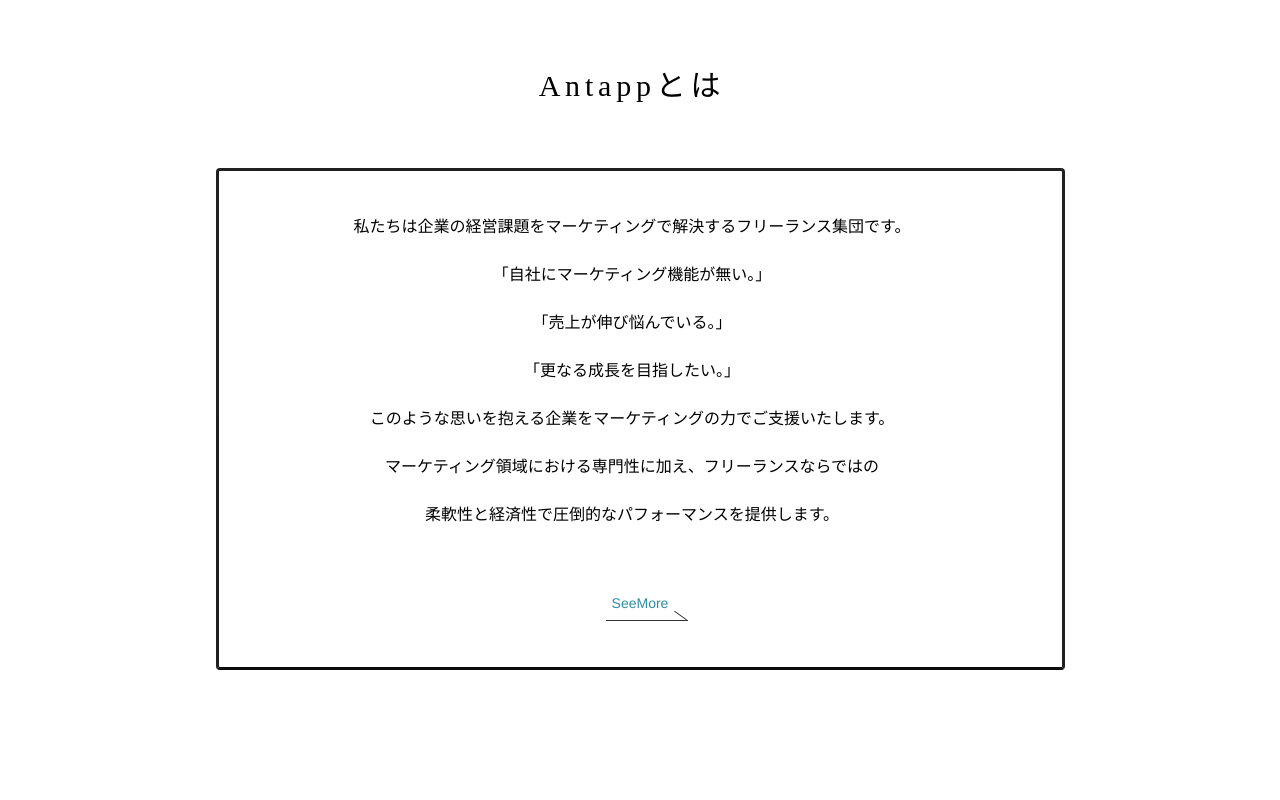
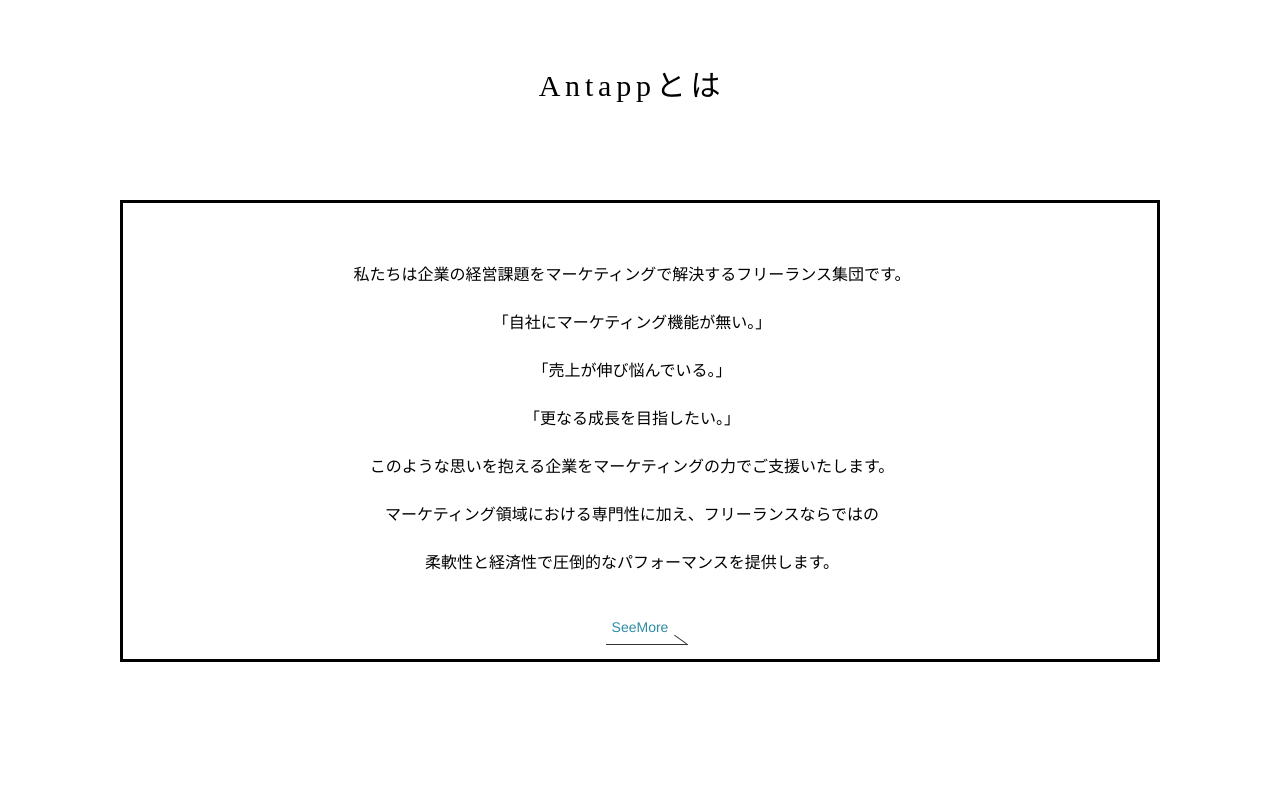
Before and after one commit to kutsu-4ta/antapp-marketing, a React (Create React App) app in the folder antapp-marketing-react/: page / in a window 1280 px wide. Shown: the part 860-1660 px from the top of the page. Built offline with nearby package versions, Linux system fonts and the light colour scheme.

Commit message:
fix: 特徴ページに画像配置

```diff
--- a/antapp-marketing-react/src/commons/myTheme.tsx
+++ b/antapp-marketing-react/src/commons/myTheme.tsx
@@ -15,8 +15,8 @@
             xs: 0,
             sm: 600,
             md: 768,
-            lg: 1025,
-            xl: 1536
+            lg: 1600,
+            xl: 1700
         },
     },
     typography: {
--- a/antapp-marketing-react/src/index.tsx
+++ b/antapp-marketing-react/src/index.tsx
@@ -28,11 +28,9 @@
               <BrowserRouter>
                   <Routes>
                       <Route path="/" element={<Home />} />
-                      {/*<Route path="/home" element={<Home />} />*/}
                       <Route path="/product" element={<Product />} />
                       <Route path="/productPaper" element={<ProductPaper />} />
                       <Route path="/contact" element={<Contact />} />
-                        {/*<Route exact path="/form" component={Form} />*/}
                   </Routes>
               </BrowserRouter>
               <Footer />
--- a/antapp-marketing-react/src/pages/home.tsx
+++ b/antapp-marketing-react/src/pages/home.tsx
@@ -119,16 +119,20 @@
                             textDecoration: 'none',
                         }}
                     >Antappとは</Typography>
-                    <Box sx={{border: 'black', padding: 4, marginY: 2 }}>
-                        <Paper className={'about'} sx={{ boxShadow: 'none', padding: 4, marginY: 2 }}>
+                    <Box sx={{ padding: 4, marginY: 2 }}>
+                        <Paper className={'about'} sx={{ boxShadow: 'none', padding: 4, marginY: 2, border: 'none'}}>
+                            <Stack border={'solid'} borderColor={'black'}>
+                                <Item>
                                     <Typography
                                         variant="body1"
                                         justifyContent="center"
                                         fontSize={30}
                                         // noWrap
                                         sx={{
+                                            borderRadius: 1,
+                                            paddingTop: 5,
                                             mr: 2,
-                                    display: { xs: 'flex', md: 'flex' },
+                                            display: { xs: 'flex', md: 'flex'},
                                             fontFamily: 'Hiragino Kaku Gothic ProN',
                                             fontWeight: 100,
                                             fontSize: '1rem',
@@ -146,13 +150,15 @@
                                         マーケティング領域における専門性に加え、フリーランスならではの<br/>
                                         柔軟性と経済性で圧倒的なパフォーマンスを提供します。<br/>
                                     </Typography>
-                            <Item sx={{paddingTop: 5}}>
+                                </Item>
+                            <Item>
                                 <p className={'seemore'}>
                                     <span>
                                         <a className={"btnarrow4"} href="./product">SeeMore</a>
                                     </span>
                                 </p>
                             </Item>
+                            </Stack>
                         </Paper>
                     </Box>
                 </Paper>
--- a/antapp-marketing-react/src/pages/product.tsx
+++ b/antapp-marketing-react/src/pages/product.tsx
@@ -39,7 +39,9 @@
             <Container sx={{
                 height: '100vh',
                 paddingLeft: 0,
-                marginLeft: 0
+                marginLeft: 0,
+                paddingRight: 0,
+                marginRight: 0
             }}
             >
                 <Paper sx={{border: 'none',
@@ -47,17 +49,22 @@
                     padding: 0,
                     paddingTop: 50,
                     marginLeft: 0,
+                    marginRight: 0,
                     background: 'none',
                 }}>
                     <Stack
                         justifyContent="space-evenly"
                         alignItems="center"
+                        direction={{ xs: 'row', sm: 'row' }}
+                        spacing={{ xs: 1, sm: 2, md: 0 }}
+                        sx={{padding: 0, margin: 0}}
+                    >
+                    <Stack
+                        justifyContent="space-evenly"
+                        alignItems="center"
                         direction={{ xs: 'column', sm: 'column' }}
                         spacing={{ xs: 1, sm: 2, md: 4 }}
-                        sx={{
-                            paddingLeft: 0,
-                            marginLeft: 0
-                        }}
+                        sx={{padding: 0, margin: 0}}
                     >
                         <Item
                             sx={{
@@ -112,6 +119,10 @@
                                     </a>
                                 </span>
                             </Item>
+                        </Item>
+                    </Stack>
+                    <Item sx={{paddingLeft: 0, marginLeft: 0}}>
+                        <img src="https://antapp-marketing.com/wp-content/themes/Antapp2023/assets/images/feature-top.svg" />
                     </Item>
                     </Stack>
                 </Paper>
@@ -173,6 +184,7 @@
                                 textDecoration: 'none',
                             }}
                         >
+                            {/*<img className="display-middle" src="https://antapp-marketing.com/wp-content/themes/Antapp2023/assets/images/feature-top-down-arrow.svg"/>*/}
                         Antappが全て解決いたします！
                         </Typography>
                     </Paper>
@@ -212,6 +224,8 @@
                     }}
                 >マーケ担当が行う業務・ミッションを<br/>私たちが全て支援いたします</Typography>
                 <Paper sx={{border: 'none', boxShadow: 'none', padding: 4, marginY: 2}}>
+                    <Stack>
+                        <Item>
                             <Typography
                                 variant="body1"
                                 justifyContent="center"
@@ -219,7 +233,7 @@
                                 // noWrap
                                 sx={{
                                     mr: 2,
-                            display: { xs: 'flex', md: 'flex' },
+                                    display: {xs: 'flex', md: 'flex'},
                                     fontFamily: 'Hiragino Kaku Gothic ProN',
                                     fontWeight: 100,
                                     fontSize: '1rem',
@@ -231,6 +245,11 @@
                             >
                                 お客様の業種・業界・ ビジネスフロー・経営計画に合わせて最適なマーケティング戦略をご提供いたします。
                             </Typography>
+                        </Item>
+                        <Item sx={{width: '50vw', margin: 'auto'}}>
+                            <img src="https://antapp-marketing.com/wp-content/themes/Antapp2023/assets/images/feature-service2.svg"/>
+                        </Item>
+                    </Stack>
                 </Paper>
             </Container>
             <Container className="paperPreview" sx={{paddingTop: 10}}>
@@ -250,6 +269,11 @@
                     }}
                 >マーケティング戦略からWeb制作までワンストップで対応</Typography>
                 <Paper sx={{border: 'none', boxShadow: 'none', padding: 4, marginY: 2}}>
+                    <Stack>
+                        <Item sx={{width: '50vw', margin: 'auto'}}>
+                            <img  src="https://antapp-marketing.com/wp-content/themes/Antapp2023/assets/images/feature-service3.svg"/>
+                        </Item>
+                        <Item>
                             <Typography
                                 variant="body1"
                                 justifyContent="center"
@@ -257,7 +281,7 @@
                                 // noWrap
                                 sx={{
                                     mr: 2,
-                            display: { xs: 'flex', md: 'flex' },
+                                    display: {xs: 'flex', md: 'flex'},
                                     fontFamily: 'Hiragino Kaku Gothic ProN',
                                     fontWeight: 100,
                                     fontSize: '1rem',
@@ -269,6 +293,8 @@
                             >
                                 戦略的な視点から効果の出るクリエイティブを制作します。
                             </Typography>
+                        </Item>
+                    </Stack>
                 </Paper>
                 <Stack
                     justifyContent="center"
@@ -305,6 +331,8 @@
                     }}
                 >支援体制</Typography>
                 <Paper sx={{border: 'none', boxShadow: 'none', padding: 4, marginY: 2}}>
+                    <Stack>
+                        <Item>
                             <Typography
                                 variant="body1"
                                 justifyContent="center"
@@ -312,7 +340,7 @@
                                 // noWrap
                                 sx={{
                                     mr: 2,
-                            display: { xs: 'flex', md: 'flex' },
+                                    display: {xs: 'flex', md: 'flex'},
                                     fontFamily: 'Hiragino Kaku Gothic ProN',
                                     fontWeight: 100,
                                     fontSize: '1rem',
@@ -324,6 +352,12 @@
                             >
                                 マーケティング戦略の立案・ディレクション業務を担当します。取引先の選定、コミュニケーション、施策実施をお客様と一体となりサポートします。
                             </Typography>
+                        </Item>
+                        <Item sx={{width: '50vw', margin: 'auto'}}>
+                            <img
+                                src="https://antapp-marketing.com/wp-content/themes/Antapp2023/assets/images/feature-suport.svg"/>
+                        </Item>
+                    </Stack>
                 </Paper>
             </Container>
             <Container className="paperPreview" sx={{paddingTop: 10}}>
```
Also changed, not shown: antapp-marketing-react/public/manifest.json. Lines whose indentation alone changed are shown as unchanged.
